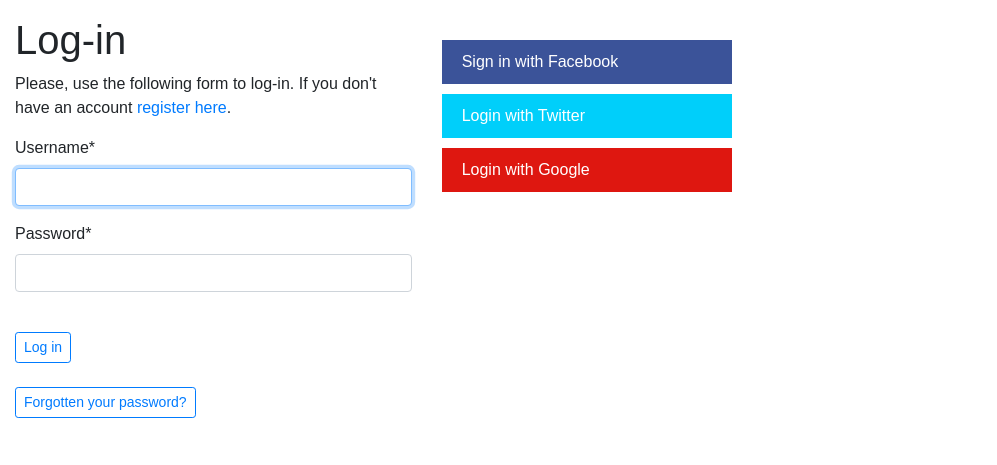
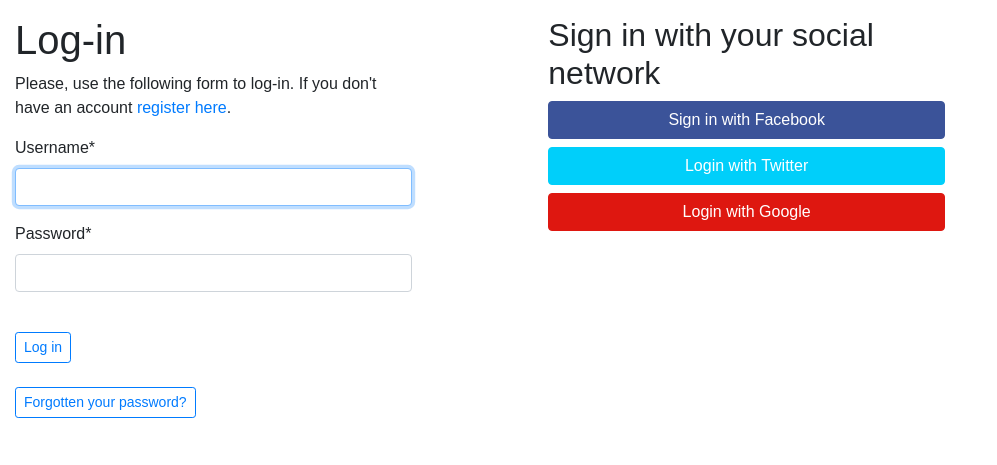
Before and after one commit to paulr909/django-social, a Django app: page /account/login/?next=/account/edit/ in a window 1280 px wide. Shown: the part 56-521 px from the top of the page, without its empty margins (0-997 px from the left). Run offline with Django 3.2, Linux system fonts and the light colour scheme; some libraries are stand-ins or nearby versions.

Commit message:
edit social buttons

```diff
--- a/account/static/css/base.css
+++ b/account/static/css/base.css
@@ -23,29 +23,40 @@
     font-size: 13px;
 }
 
-.social li {
-    list-style: none;
-    padding: 10px 20px;
-    margin: 0 0 10px -40px;
+.btn-facebook {
+    color: #fff;
+    background-color: #3b5399;
+    border-color: #3b5399;
 }
 
-.social li a {
-    width: 100%;
-    height: 100%;
-    display: block;
+.btn-facebook:hover {
     color: #fff;
+    background-color: #283466;
+    border-color: #283466;
 }
 
-.social li.facebook {
-    background: #3b5399;
+.btn-twitter {
+    color: #fff;
+    background-color: #00cffa;
+    border-color: #00cffa;
 }
 
-.social li.twitter {
-    background: #00cffa;
+.btn-twitter:hover {
+    color: #fff;
+    background-color: #0097b7;
+    border-color: #0097b7;
 }
 
-.social li.google {
-    background: #de1710;
+.btn-google {
+    color: #fff;
+    background-color: #de1710;
+    border-color: #de1710;
+}
+
+.btn-google:hover {
+    color: #fff;
+    background-color: #b2150f;
+    border-color: #b2150f;
 }
 
 /* images */
--- a/account/templates/registration/login.html
+++ b/account/templates/registration/login.html
@@ -5,7 +5,7 @@
 
 {% block content %}
     <div class="row">
-        <div class="col-md-4">
+        <div class="col-md-4 mb-5">
             <h1>Log-in</h1>
             {% if form.errors %}
                 <p>
@@ -25,15 +25,11 @@
             <br>
             <a class="btn btn-outline-primary btn-sm" href="{% url "password_reset" %}">Forgotten your password?</a>
         </div>
-
-        <div class="col-md-3 mt-4">
-            <div class="social">
-                <ul>
-                    <li class="facebook"><a href="{% url "social:begin" "facebook" %}">Sign in with Facebook</a></li>
-                    <li class="twitter"><a href="{% url "social:begin" "twitter" %}">Login with Twitter</a></li>
-                    <li class="google"><a href="{% url "social:begin" "google-oauth2" %}">Login with Google</a></li>
-                </ul>
-            </div>
+        <div class="col-md-4 offset-md-1">
+            <h2>Sign in with your social network</h2>
+            <a class="btn btn-block btn-facebook" href="{% url "social:begin" "facebook" %}">Sign in with Facebook</a>
+            <a class="btn btn-block btn-twitter" href="{% url "social:begin" "twitter" %}">Login with Twitter</a>
+            <a class="btn btn-block btn-google" href="{% url "social:begin" "google-oauth2" %}">Login with Google</a>
         </div>
     </div>
 {% endblock %}
```
Also changed, not shown: db.sqlite3.
